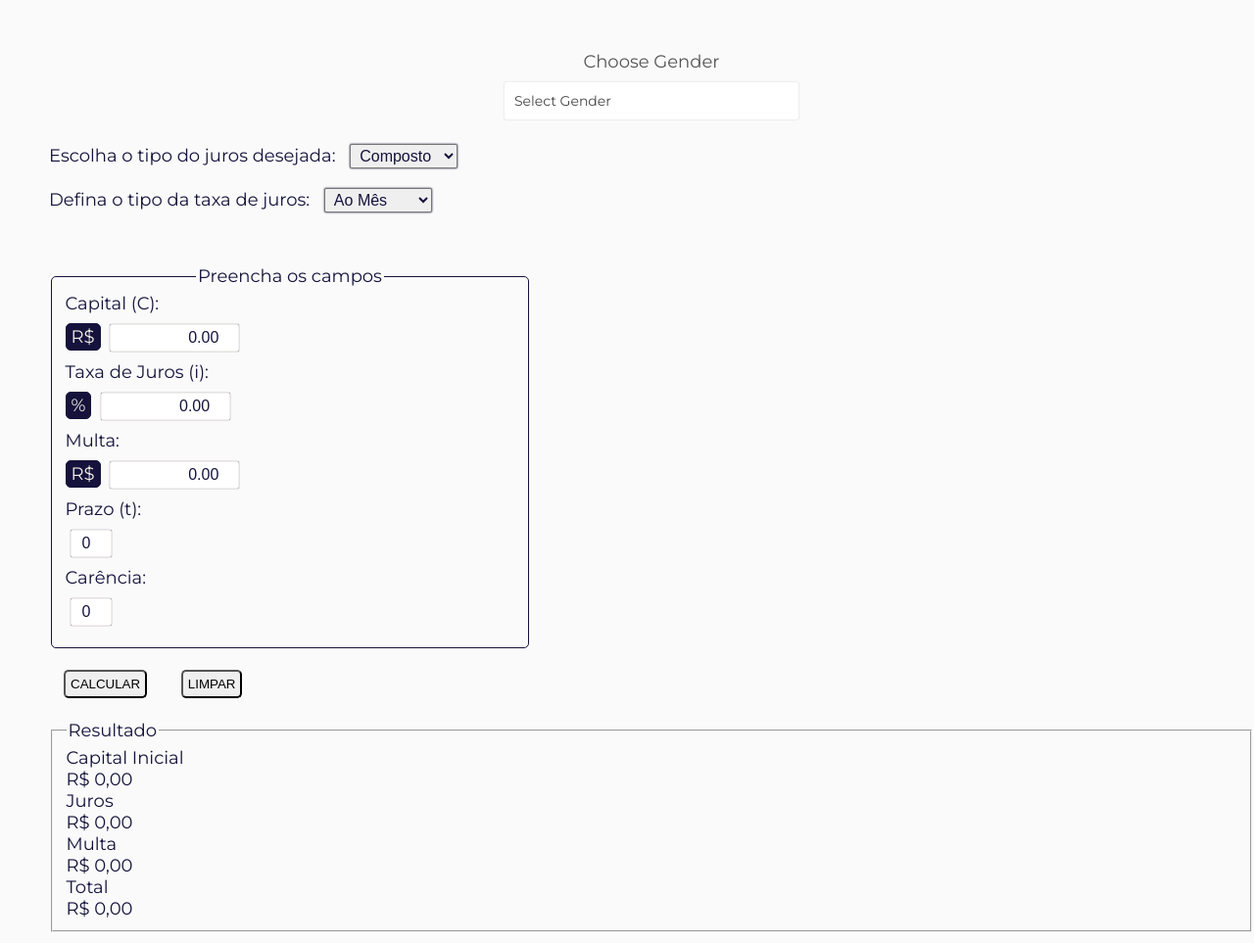
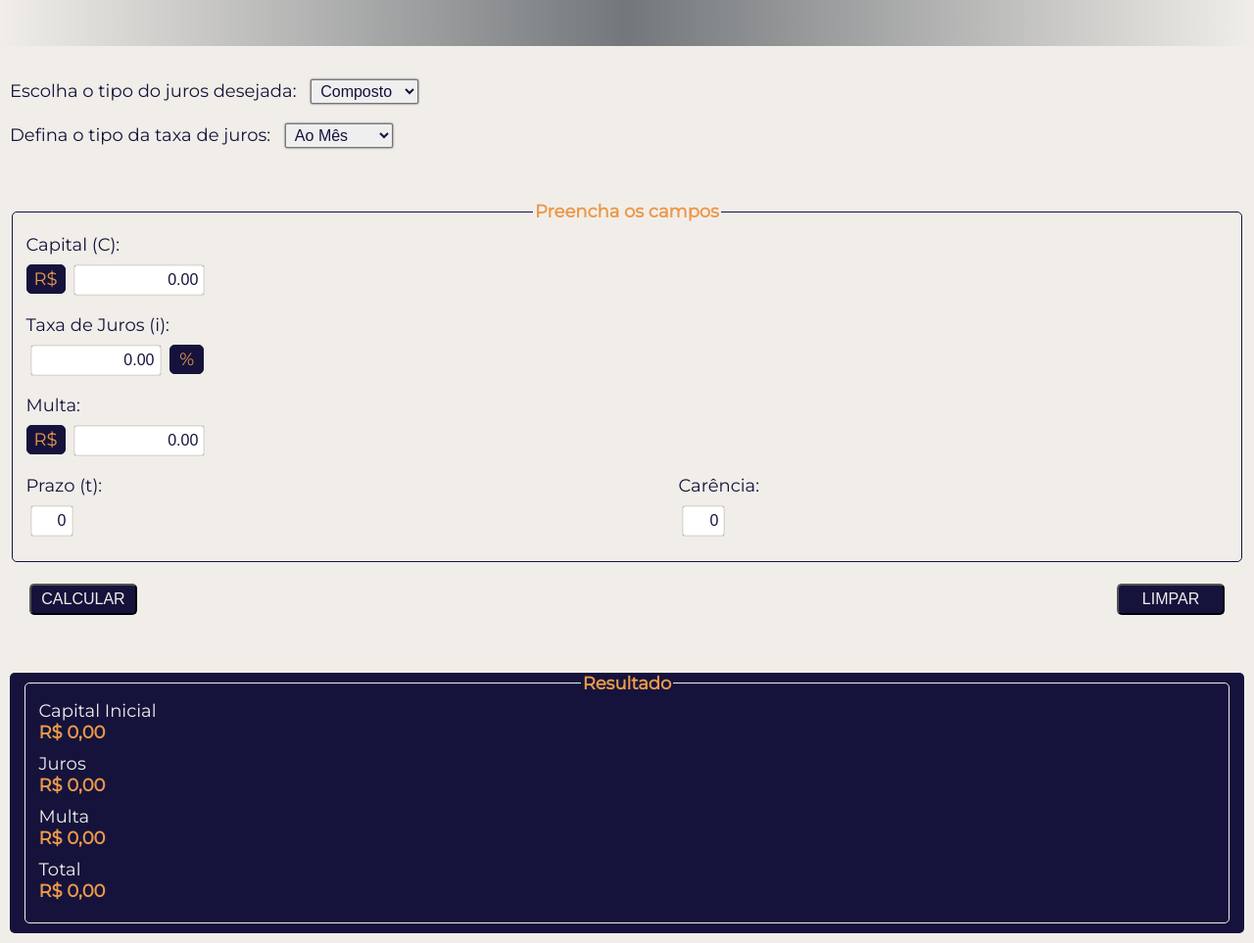
Before and after one commit to will4raujo/simulador-de-juros, a plain HTML site: page index.html in a window 1280 px wide. Shown: the part 107-1070 px from the top of the page at 98% size. Drawn offline with Linux system fonts and the light colour scheme.

Commit message:
melhorando estilo CSS

```diff
--- a/css/style.css
+++ b/css/style.css
@@ -4,7 +4,12 @@
 :root {
     --font-family: 'Montserrat', 'sans-serif';
     --bg-color: #F1EEE9;
-    --primary-color: #15133C ;
+    --primary-color: #15133C;
+    --secondary-color: #EC994B;
+}
+
+html{
+    margin: 0;
 }
 
 body{
@@ -17,10 +22,9 @@ body{
 
 h1{
     text-transform: uppercase;
-
     background: linear-gradient(to right,#F1EEE9, #73777B, #F1EEE9);
     text-align: center;
-    height: 50px;
+    height: 100px;
     padding: 20px 0 10px 0;
 
 }
@@ -42,28 +46,58 @@ h1{
 }
 
 .section1{
-    margin: 0 0 0 50px;
+    margin: 10px
+}
+
+.col {
+    display: flex;
+    flex-direction: column;
+    width: 61%;
 }
 
 .inputs {
-    display: flex;
-    width: 40%;
     text-align: left;
+
 }
-.inputs legend {
+legend {
     text-align: center;
+    font-size: 18px;
+    font-weight: bold;
+    color: var(--secondary-color);
 }
-.inputs fieldset{
+fieldset{
     border: var(--primary-color) solid 1px;
     border-radius: 5px;
-    width: 600px;
+}
+
+.row {
+    margin: 5px 0;
+}
+
+input::-webkit-outer-spin-button,
+input::-webkit-inner-spin-button {
+    -webkit-appearance: none;
+    margin: 0;
+}
+
+.cifrao {
+    display: inline-block;
+    border: solid var(--primary-color) 1px;
+    border-radius: 5px;
+    padding: 3px 7px;
+    background-color: var(--primary-color);
+    color: var(--secondary-color);
+}
+
+.cifrao:nth-child(4) {
+    padding: 3px 9px;
 }
 
 input[type=number]{
     border-radius: 2px;
     box-shadow: 0 0 1px var(--primary-color);
     border: var(--bg-color) solid 1px;
-    padding: 4px 5px;
+    padding: 5px 5px;
     margin: 2px;
     width: 120px;
     text-align: right;
@@ -72,6 +106,11 @@ input[type=number]{
     color: var(--primary-color);
 }
 
+.time-inputs {
+    display: flex;
+    justify-content: space-between;
+    width: 61%;
+}
 
 #carencia{
     width: 30px;
@@ -80,20 +119,38 @@ input[type=number]{
     width: 30px;
 }
 
+.btns {
+    display: flex;
+    justify-content: space-between;
+}
+
 button{
     border-radius: 5px;
     text-transform: uppercase;
     padding: 5px;
     display: inline-block;
-    margin: 0px 15px;
+    margin: 0px 20px;
+    width: 110px;
+    color: var(--bg-color);
+    background: var(--primary-color);
+    font-size: 16px;
 }
 
+.results {
+    display: block;
+    background: var(--primary-color);
+    border-radius: 5px;
+    height: 266px;
+}
 
-.cifrao {
-    display: inline-block;
-    border: solid var(--primary-color) 1px;
-    border-radius: 5px;
-    padding: 2px 5px;
-    background-color: var(--primary-color);
+.results fieldset {
+
     color: var(--bg-color);
+    border: var(--bg-color) solid 1px;
+    margin: 15px;
 }
+.results div {
+    font-weight: bold;
+    margin-bottom: 10px;
+    color: var(--secondary-color);
+}
--- a/index.html
+++ b/index.html
@@ -6,7 +6,6 @@
     <meta name="viewport" content="width=device-width, initial-scale=1.0">
     <title>Simulador de Juros</title>
     <link rel="stylesheet" href="css/style.css">
-    <link rel="stylesheet" href="css/dropdown.css">
 </head>
 <body>
     <header>
@@ -14,24 +13,6 @@
     </header>
     <section class="section1">
         <section>
-            <div class="container">
-                <span class="choose">Choose Gender</span>
-
-                <div class="dropdown">
-                    <div class="select">
-                    <span>Select Gender</span>
-                    <i class="fa fa-chevron-left"></i>
-                    </div>
-                    <input type="hidden" name="gender">
-                    <ul class="dropdown-menu">
-                    <li id="male">Male</li>
-                    <li id="female">Female</li>
-                    </ul>
-                </div>
-
-            <span class="msg"></span>
-            </div>
-
             <div>
                 <span>Escolha o tipo do juros desejada:</span>
                 <select class="selects" id="tipo-juros">
@@ -53,24 +34,27 @@
             <div class="inputs">
                 <fieldset>
                     <legend>Preencha os campos</legend>
-                    <div>
+                    <div class="col">
+                        <div class="row">
                             <span>Capital (C):</span>
                             <br>
                             <div class="cifrao">R$</div>
                             <input type="number" value="0.00" id="capital" name="capital" placeholder="0,00" data-input="capital" data-moeda="capital">
                         </div>
-                    <div>
+                        <div class="row">
                             <span>Taxa de Juros (i):</span>
                             <br>
+                            <input type="number" value="0.00" step=".01" id="taxajuros" name="taxajuros" placeholder="0,00" data-input="taxajuros" data-moeda="taxajuros">
                             <div class="cifrao">%</div>
-                        <input type="number" value="0.00" step=".01" id="taxajuros" name="taxajuros" placeholder="0,00" data-input="taxajuros" data-moeda="taxajuros">
                         </div>
-                    <div>
+                        <div class="row">
                             <span>Multa:</span>
                             <br>
                             <div class="cifrao">R$</div>
                             <input type="number" value="0.00" step=".01" id="multa" name="multa" placeholder="0,00" data-input="multa" data-moeda="multa">
                         </div>
+                    </div>
+                    <div class="time-inputs row">
                         <div>
                             <span>Prazo (t):</span>
                             <br>
@@ -81,13 +65,17 @@
                             <br>
                             <input type="number" value="0" id="carencia" name="carencia" placeholder="0" data-input="carencia">
                         </div>
+                    </div>
                 </fieldset>
             </div>
         </section>
         <br>
+        <div class="btns">
             <button id="btn-calcular">Calcular</button>
             <button id="btn-limpar">Limpar</button>
+        </div>
         <br><br>
+        <div class="results">
             <fieldset>
                 <legend>Resultado</legend>
                 <span>Capital Inicial</span>
@@ -99,6 +87,7 @@
                 <span>Total</span>
                 <div id="resultado-total" data-resultado="total">R$ 0,00</div>
             </fieldset>
+        </div>
     </section>
     <script src="js/main.js"></script>
     <script src="js/mask.js"></script>
```
Lines whose indentation alone changed are shown as unchanged.
